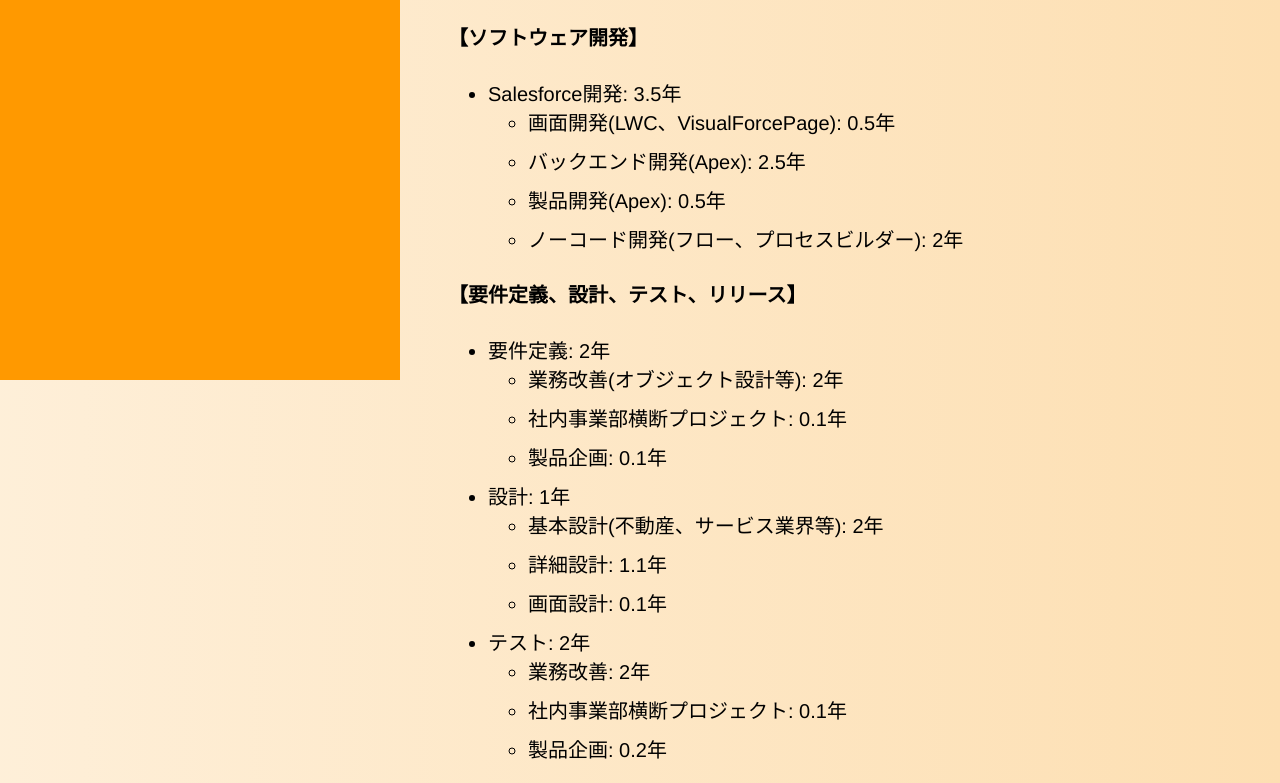
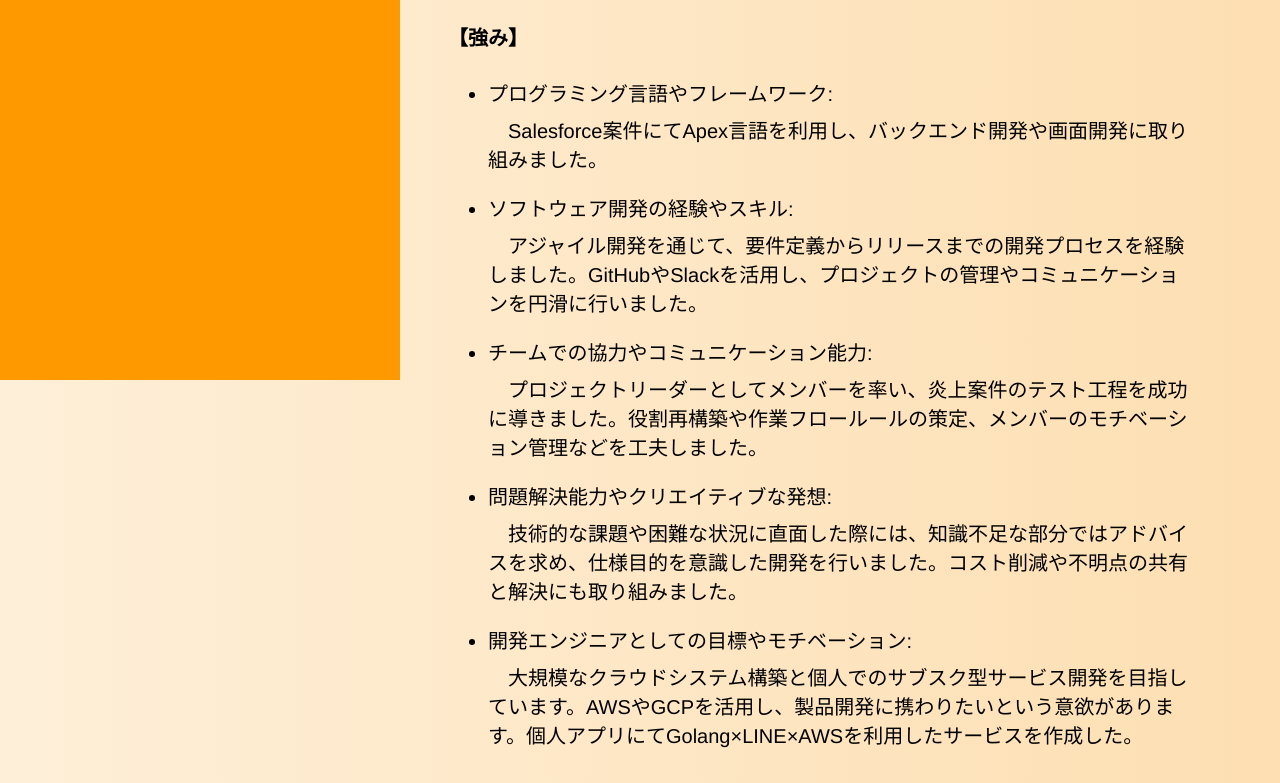
Before and after one commit to Yuta-Haruna/yuta-haruna.github.io, a plain HTML site: page index.html in a window 1280 px wide. Shown: the part 420-1203 px from the top of the page. Drawn offline with Linux system fonts and the light colour scheme.

Commit message:
update : 自己PR文の追加

```diff
--- a/index.html
+++ b/index.html
@@ -25,20 +25,7 @@
         <div class="content container">
             <!-- <div id="child2" style="margin-right: 30%;"> -->
             <div id="child2">
-                <!-- 自己紹介 -->
-                <!-- <div style="padding-top:0%; margin-bottom: 5%; ">
-                    <div class="buttonDesign">
-                        <p onclick="toggleText2()">〔 簡易自己紹介 〕</p>
-                    </div>
-                    <div id="hidden-text2">
-                        <h3>
-                            <p>複数人で仕事を円滑に進めるのが好きで、プロジェクト計画やメンバー管理などを行い成功に導きました。
-                            <p>また、予期せぬトラブルが起きても落ち着いて冷静に対応し、スムーズな解決策を見つけることができるので、チームの信頼を得ています。
-                            <p>複数部署横断型の案件を任されたことがあり、無事納品できました。
-                        </h3>
-                    </div>
-                </div> -->
-                <!-- 経歴 -->
+                <!-- ひとこと -->
                 <div style="margin-bottom: 5%; ">
                     <h4>ひとこと</h4>
                     <p>
@@ -47,6 +34,34 @@
                             顧客のニーズに合わせた柔軟なソリューションを提供し、プロジェクトリーダーとしてチームを指導し、優れた成果を達成してきました。
                             私の経験とスキルを活かして、顧客の様々な要望や希望を把握し、付加価値の高い製品を提供することを楽しみにしています。
                     </p>
+                </div>
+                <!-- 自己PR -->
+                <div style="padding-top:0%; margin-bottom: 5%; ">
+                    <div class="buttonDesign">
+                        <p onclick="toggleText2()">
+                            <h3>自己PR</h3>
+                        </p>
+                    </div>
+                    <div id="hidden-text2">
+                        <h4>【強み】</h4>
+                        <ul>
+                            <li>プログラミング言語やフレームワーク:
+                                <p style="margin-top: 8px;">　Salesforce案件にてApex言語を利用し、バックエンド開発や画面開発に取り組みました。
+                            </li>
+                            <li>ソフトウェア開発の経験やスキル:
+                                <p style="margin-top: 8px;">　アジャイル開発を通じて、要件定義からリリースまでの開発プロセスを経験しました。GitHubやSlackを活用し、プロジェクトの管理やコミュニケーションを円滑に行いました。
+                            </li>
+                            <li>チームでの協力やコミュニケーション能力:
+                                <p style="margin-top: 8px;">　プロジェクトリーダーとしてメンバーを率い、炎上案件のテスト工程を成功に導きました。役割再構築や作業フロールールの策定、メンバーのモチベーション管理などを工夫しました。
+                            </li>
+                            <li>問題解決能力やクリエイティブな発想:
+                                <p style="margin-top: 8px;">　技術的な課題や困難な状況に直面した際には、知識不足な部分ではアドバイスを求め、仕様目的を意識した開発を行いました。コスト削減や不明点の共有と解決にも取り組みました。
+                            </li>
+                            <li>開発エンジニアとしての目標やモチベーション:
+                                <p style="margin-top: 8px;">　大規模なクラウドシステム構築と個人でのサブスク型サービス開発を目指しています。AWSやGCPを活用し、製品開発に携わりたいという意欲があります。個人アプリにてGolang×LINE×AWSを利用したサービスを作成した。
+                            </li>
+                        </ul>
+                    </div>
                 </div>
                 <!-- 経歴 -->
                 <div style="margin-bottom: 5%; ">
```
